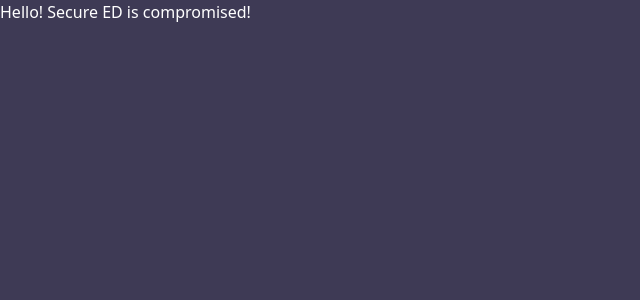
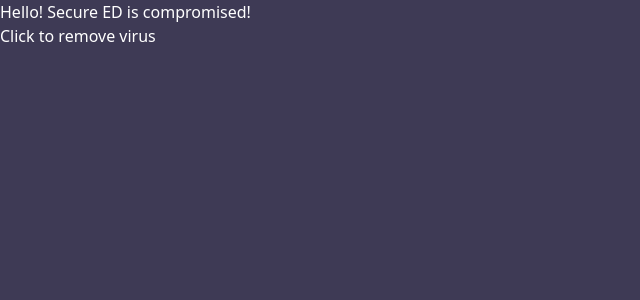
Before and after one commit to scottm213/scottmattera.net, a SvelteKit app: page /payload in a window 1280 px wide. Shown: the top 300 px of the page, without its empty margins (0-640 px from the left). Built offline with nearby package versions, Linux system fonts and the light colour scheme.

Commit message:
adding new payload page for testing

```diff
--- a/src/routes/payload/+page.svelte
+++ b/src/routes/payload/+page.svelte
@@ -1,3 +1,18 @@
-<h1>
-    Hello! Secure ED is compromised!
-</h1>
+<script lang="ts">
+    let bPressed = $state(false);
+    function onBClick(){
+         bPressed = !bPressed;
+    }
+</script>
+
+
+<div>
+    <h1>
+        Hello! Secure ED is compromised!
+    </h1>
+    <button onclick = {onBClick}>Click to remove virus</button>
+
+    {#if bPressed}
+        <p>Virus</p>
+    {/if}
+</div>
```
